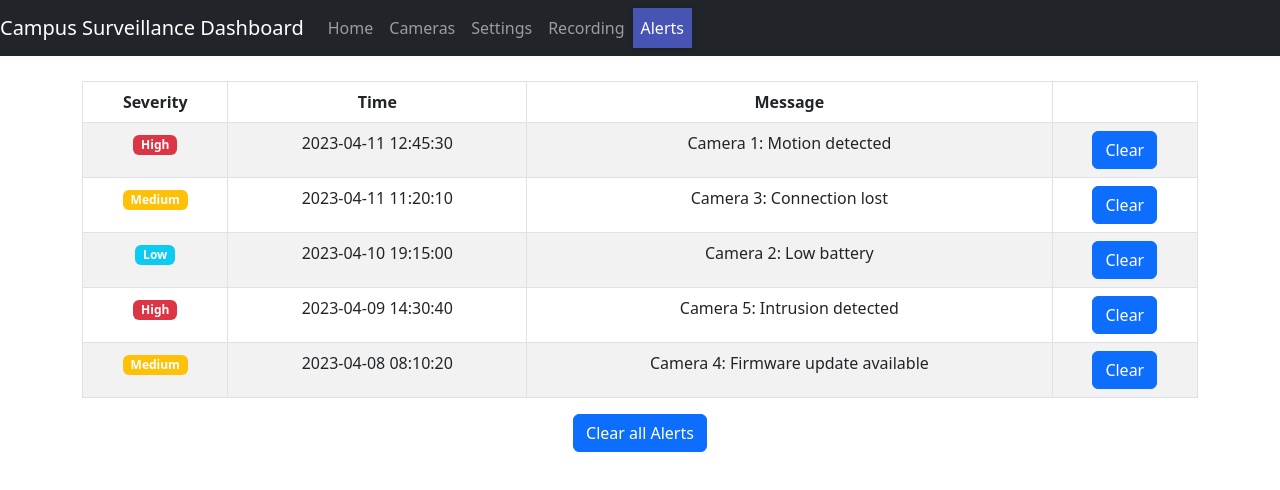
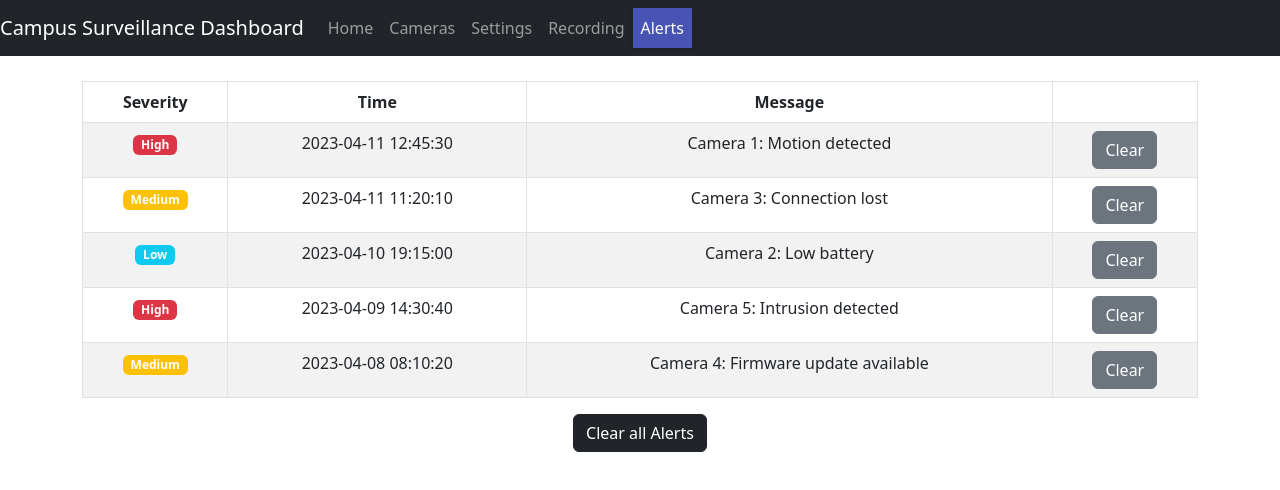
Before and after one commit to UnmeshPadhye/Camera_Dashboard, a React (Create React App) app in the folder frontend/camera-dash/: page /alerts in a window 1280 px wide. Shown: the top 490 px of the page. Built offline with nearby package versions, Linux system fonts and the light colour scheme.

Commit message:
Individual alerts deletion added

```diff
--- a/frontend/camera-dash/src/components/alerts/alertsPage.js
+++ b/frontend/camera-dash/src/components/alerts/alertsPage.js
@@ -30,8 +30,16 @@ function AlertsPage() {
         return <span className={`badge bg-${badgeVariant}`}>{severity}</span>;
     };
 
+    // To clear all Notifications (alerts)
     const clearNotifications = (notifications) => {
         setAlerts([]);
+    };
+
+    // To remove a notification at the specified index. Triggered when you click "Clear" button next to specified notification.
+    const clearNotification = (index, alerts) => {
+        const updatedAlerts = [...alerts];
+        updatedAlerts.splice(index, 1);
+        setAlerts(updatedAlerts);
     };
 
     return (
@@ -53,7 +61,7 @@ function AlertsPage() {
                                 <td>{alert.time}</td>
                                 <td>{alert.message}</td>
                                 <td>
-                                    <Button class="btn btn-dark">Clear</Button>
+                                    <Button className="btn btn-secondary" onClick={() => clearNotification(index, alerts)}>Clear</Button>
                                 </td>
                             </tr>
                         ))}
@@ -63,7 +71,7 @@ function AlertsPage() {
                 <p>No Alerts or notifications</p>
             )}
             <Button
-                class="btn btn-primary"
+                className="btn btn-dark"
                 onClick={clearNotifications}
                 disabled={alerts.length === 0}
             >
--- a/frontend/camera-dash/src/components/cards/alertnotify.js
+++ b/frontend/camera-dash/src/components/cards/alertnotify.js
@@ -1,5 +1,5 @@
 import React, { useState } from "react";
-import { Card, Table, Button } from "react-bootstrap";
+import { Card, Table, Button, NavLink } from "react-bootstrap";
 import { Navigate, useNavigate, Link } from "react-router-dom"
 
 function AlertsAndNotifications() {
@@ -37,7 +37,7 @@ function AlertsAndNotifications() {
   };
 
   const showAlerts = (alerts) => {
-    <Link to="/alerts"></Link>
+    <NavLink to="/alerts"></NavLink>
   }
 
   return (
--- a/frontend/camera-dash/src/components/dashboard/dashboard.js
+++ b/frontend/camera-dash/src/components/dashboard/dashboard.js
@@ -1,5 +1,5 @@
 import React from "react";
-import { Card, Col, Row } from "react-bootstrap";
+import { Col, Row } from "react-bootstrap";
 import CampusView from "../cards/campusview";
 import FloorMap from "../cards/floormap";
 import CameraSystem from "../cards/camerasys";
```
